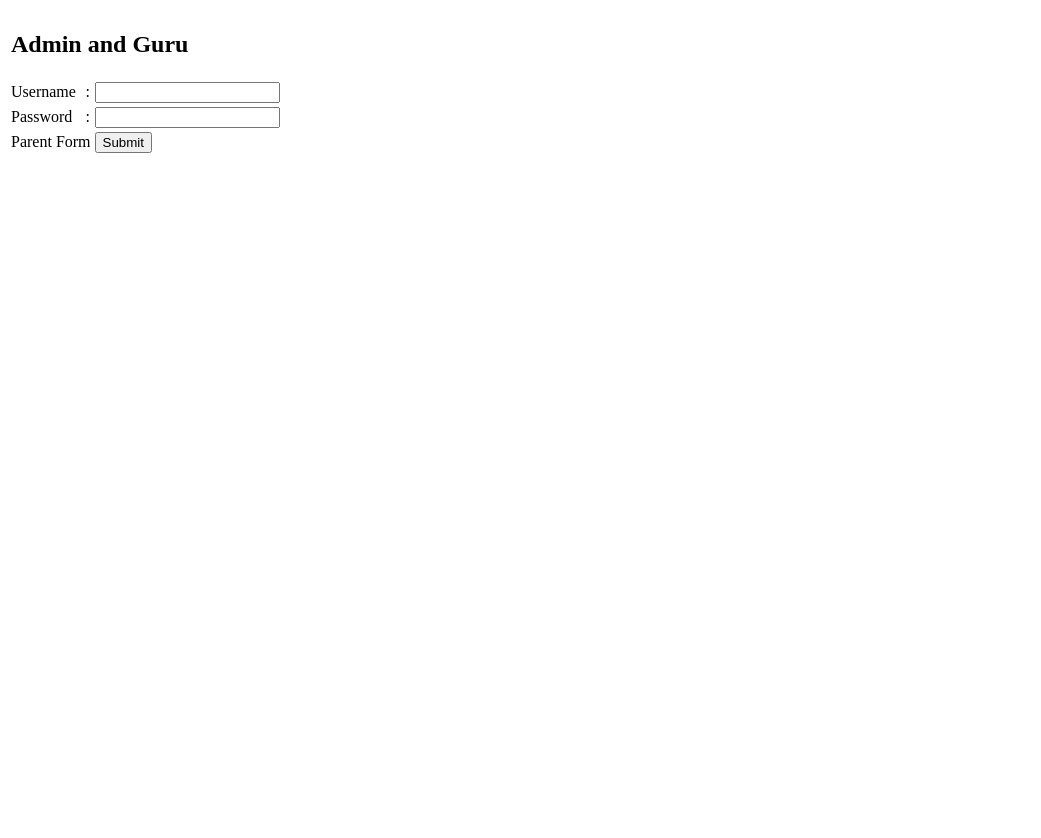
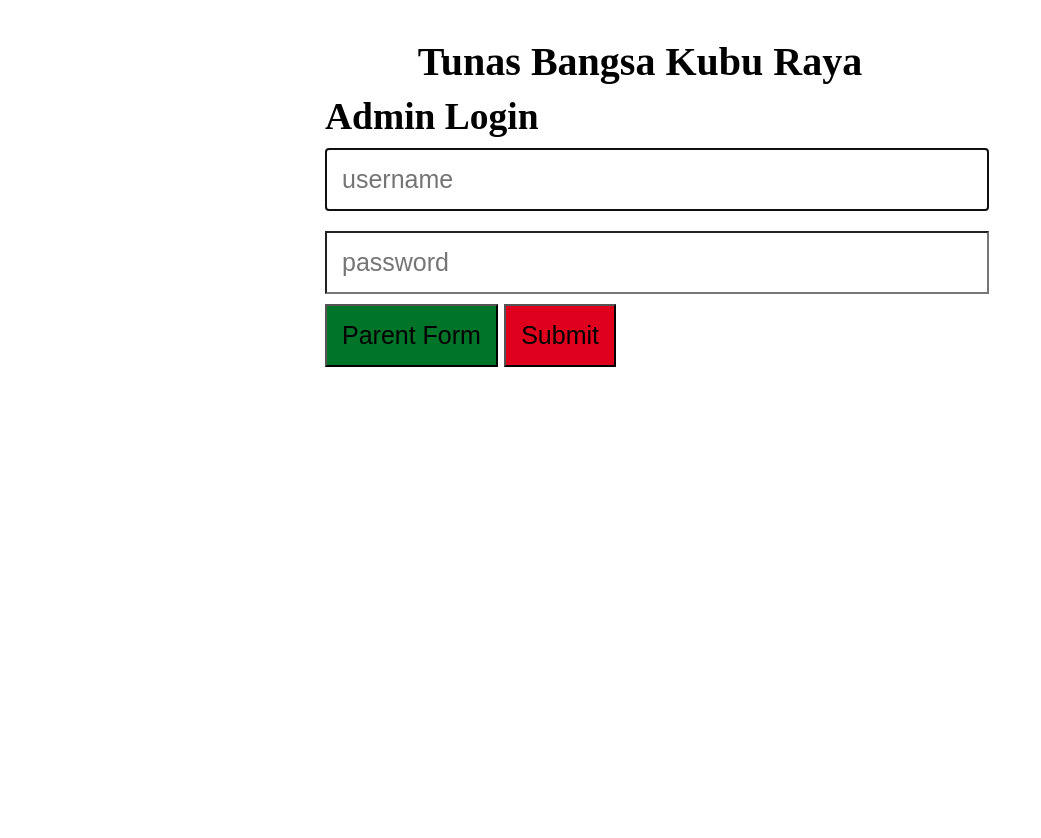
Before and after one commit to willy1920/tb, a PHP site: page / in a window 1280 px wide. Shown: the whole page, without its empty margins (0-1041 px from the left). Before the commit the page ends 153 px from the top, so only its background shows below. Run offline with PHP 8.4, Linux system fonts and the light colour scheme.

Commit message:
desain login form done

```diff
--- a/index.php
+++ b/index.html
@@ -5,7 +5,37 @@
 	<meta charset="utf-8">
 	<title>Rapot Tunas Bangsa Kubu Raya</title>
 	<link rel="stylesheet" href="style/general.css">
+	<link rel="stylesheet" href="style/login.css">
 	<script src="js/ajax.js"></script>
+
+</head>
+
+<body class="login">
+	<header class="loginHeader">
+		<h1>Tunas Bangsa Kubu Raya</h1>
+	</header>
+	<section id="internal" class="loginForm">
+		<main>
+			<h1>Admin Login</h1>
+			<input type="text"id="user" placeholder="username" autofocus>
+			<br>
+			<input type="password"id="internalPass" placeholder="password">
+			<br>
+			<button class="loginSide" onclick="changeToExternal()">Parent Form</button>
+			<button class="loginSubmit" onclick="loginInternal()">Submit</button>
+		</main>
+	</section>
+	<section id="external" class="loginForm">
+		<main>
+			<h1>Parent Login</h1>
+			<input type="email" id="email" placeholder="email">
+			<br>
+			<input type="password" id="externalPass" placeholder="password">
+			<br>
+			<button class="loginSide" onclick="changeToInternal()">Admin Form</button>
+			<button class="loginSubmit" onclick="loginExternal()">Submit</button>
+		</main>
+	</section>
 	<script type='text/javascript'>
 		function loginInternal() {
 			var user = document.getElementById('user').value;
@@ -55,81 +85,28 @@
 			ajaxRequest.send(input);
 		}
 		function changeToInternal() {
-			document.getElementById('internal').style.display = 'block';
+			document.getElementById('internal').style.display = 'flex';
 			document.getElementById('external').style.display = 'none';
 		}
-
 		function changeToExternal() {
 			document.getElementById('internal').style.display = 'none';
-			document.getElementById('external').style.display = 'block';
+			document.getElementById('external').style.display = 'flex';
 		}
 
+		document.getElementById('internalPass').addEventListener('keydown', internalCheckEnter, false);
+		document.getElementById('externalPass').addEventListener('keydown', externalCehckEnter, false);
+		function internalCheckEnter(event) {
+			if (event.keyCode == 13) {
+				loginInternal();
+			}
+		}
+
+		function externalCehckEnter(event) {
+			if (event.keyCode == 13) {
+				loginExternal();
+			}
+		}
 	</script>
-</head>
-
-<body>
-	<section id="internal">
-		<table>
-			<tr>
-				<td colspan="3">
-					<h1>Admin and Guru</h1>
-				</td>
-			</tr>
-			<tr>
-				<td>Username</td>
-				<td>:</td>
-				<td>
-					<input type="text" name="user" id="user">
-				</td>
-			</tr>
-			<tr>
-				<td>Password</td>
-				<td>:</td>
-				<td>
-					<input type="password" name="pass" id="internalPass">
-				</td>
-			</tr>
-			<tr>
-				<td colspan="2">
-					<div onclick="changeToExternal()">Parent Form</div>
-				</td>
-				<td>
-					<input type="submit" value="Submit" onclick="loginInternal()">
-				</td>
-			</tr>
-		</table>
-	</section>
-	<section id="external">
-		<table>
-			<tr>
-				<td colspan="3">
-					<h1>Parent</h1>
-				</td>
-			</tr>
-			<tr>
-				<td>Email</td>
-				<td>:</td>
-				<td>
-					<input type="email" name="email" id="email">
-				</td>
-			</tr>
-			<tr>
-				<td>Password</td>
-				<td>:</td>
-				<td>
-					<input type="password" name="pass" id="externalPass">
-				</td>
-			</tr>
-			<tr>
-				<td colspan="2">
-					<div onclick="changeToInternal()">Parent Form</div>
-				</td>
-				<td>
-					<input type="submit" value="Submit" onclick="loginExternal()">
-				</td>
-			</tr>
-		</table>
-	</section>
 </body>
 
 </html>
--- a/style/general.css
+++ b/style/general.css
@@ -1,2 +1,4 @@
+html,body{margin:0; padding: 0; z-index: 0; font-size: 20px; color: #000000; width: 100%; height: 100%;}
+h1{margin: 0; padding: 0;}
 .icon{width: 30px;height: 30px;}
 #external{display: none;}
--- /dev/null
+++ b/style/login.css
@@ -0,0 +1,15 @@
+.loginForm{display: flex; justify-content: center; margin: 10px; font-size: 25px;}
+.loginTitle{text-align: center;}
+.loginForm main{width: 50%;}
+.loginForm main button{font-size: 25px; padding: 15px;}
+.loginForm main input{
+    padding: 15px;
+    font-size: 25px;
+    background-color: #ffffff;
+    width: 100%;
+    margin: 10px 0;
+}
+.login{background-color: #ffffff;}
+.loginSide{background-color: #00752a; }
+.loginSubmit{background-color: #de001d}
+.loginHeader{display: flex; justify-content: center; margin-top: 3%;}
```
